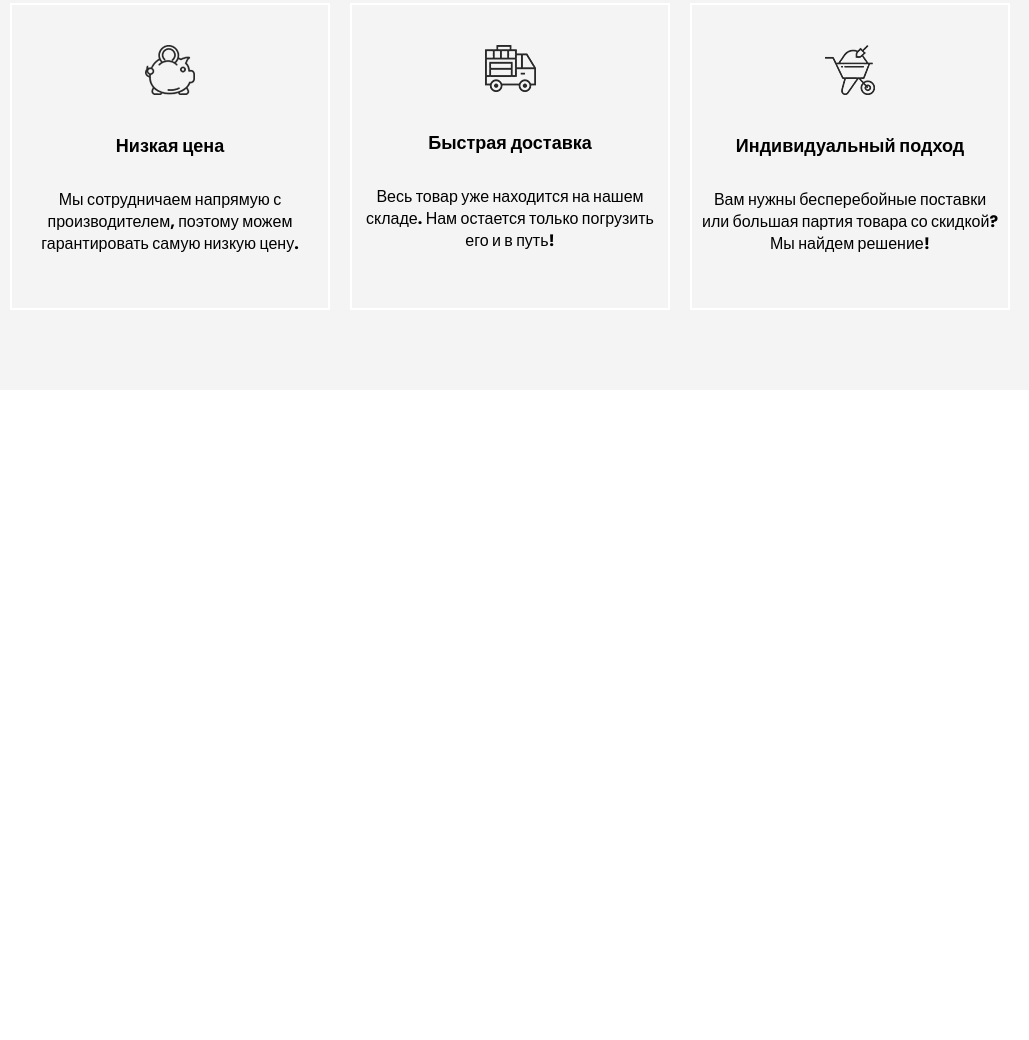
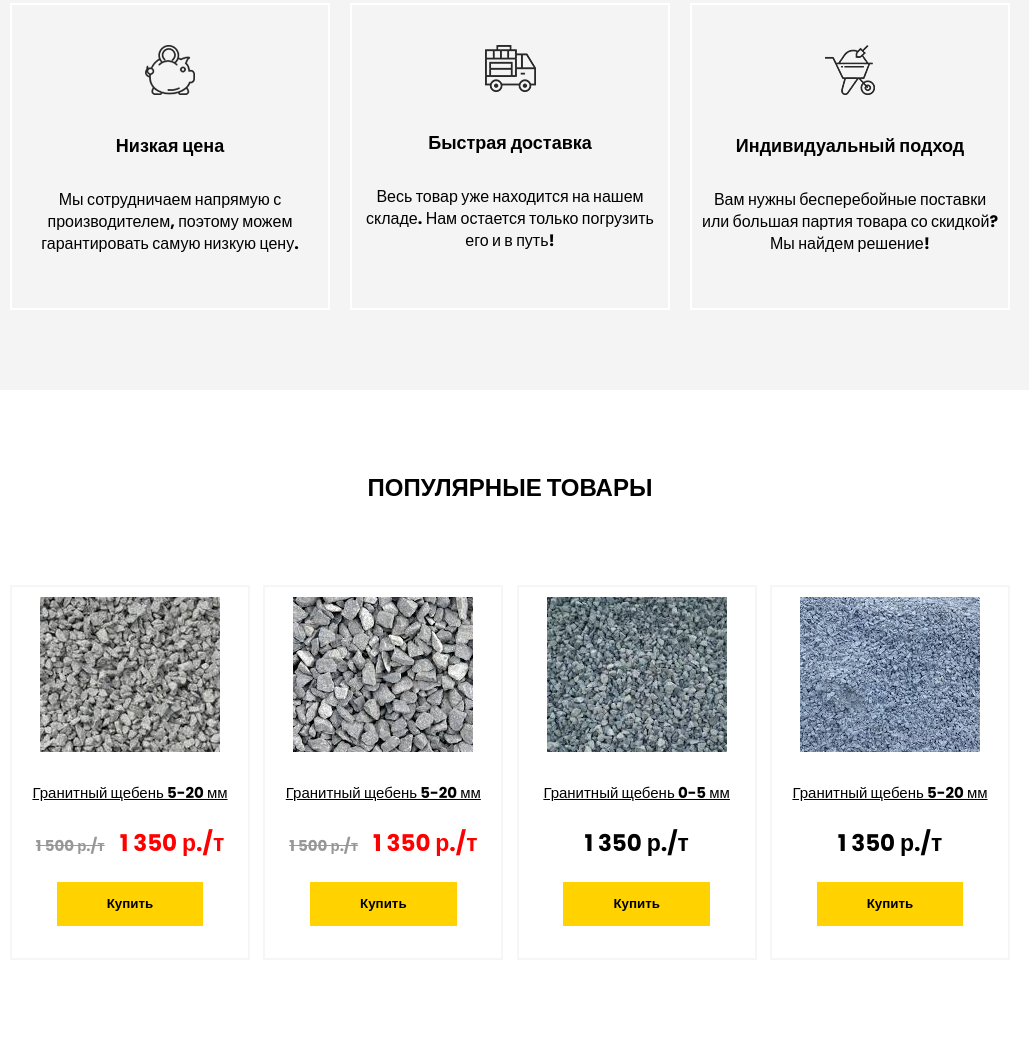
Before and after one commit to headlessgod/Granit_project, a plain HTML site: page index.html in a window 1280 px wide. Shown: the part 1693-2733 px from the top of the page, without its empty margins (130-1159 px from the left). Before the commit the page ends 2083 px from the top, so only its background shows below. Drawn offline with Linux system fonts and the light colour scheme.

Commit message:
create popular page

```diff
--- a/index.html
+++ b/index.html
@@ -82,12 +82,14 @@
             <div class="plus__left">
                 <img src="img/низкая_цена.png" alt="">
                 <h2 class="plus__title">Низкая цена</h2>
-                <h2 class="plus__text">Мы сотрудничаем напрямую с производителем, поэтому можем гарантировать самую низкую цену.</h2>
+                <h2 class="plus__text">Мы сотрудничаем напрямую с производителем, поэтому можем гарантировать самую
+                    низкую цену.</h2>
             </div>
             <div class="plus__middle">
                 <img src="img/доставка.png" alt="">
                 <h2 class="plus__title">Быстрая доставка</h2>
-                <h2 class="plus__text">Весь товар уже находится на нашем складе. Нам остается только погрузить его и в путь!</h2>
+                <h2 class="plus__text">Весь товар уже находится на нашем складе. Нам остается только погрузить его и в
+                    путь!</h2>
             </div>
             <div class="plus__right">
                 <img src="img/подход.png" alt="">
@@ -98,6 +100,35 @@
             </div>
         </div>
     </div>
+    <div class="popular">
+        <h2 class="popular__mainTitle">Популярные товары</h2>
+        <div class="block_one">
+            <img src="img/block1.png" alt="">
+            <h2 class="block_title">Гранитный щебень 5-20 мм</h2>
+            <h2 class="block_price">1 500 р./т<h2 class="block_discount">1 350 р./т</h2>
+            </h2>
+            <button class="block_button">Купить</button>
+        </div>
+        <div class="block_two">
+            <img src="img/block2.png" alt="">
+            <h2 class="block_title">Гранитный щебень 5-20 мм</h2>
+            <h2 class="block_price">1 500 р./т<h2 class="block_discount">1 350 р./т</h2>
+            </h2>
+            <button class="block_button">Купить</button>
+        </div>
+        <div class="block_three">
+            <img src="img/block3.png" alt="">
+            <h2 class="block_title">Гранитный щебень 0-5 мм</h2>
+            <h2 class="block_price_noDiscount">1 350 р./т</h2>
+            <button class="block_button">Купить</button>
+        </div>
+        <div class="block_four">
+            <img src="img/block4.png" alt="">
+            <h2 class="block_title">Гранитный щебень 5-20 мм</h2>
+            <h2 class="block_price_noDiscount">1 350 р./т</h2>
+            <button class="block_button">Купить</button>
+        </div>
+    </div>
 </body>
 
 </html>
--- a/style.css
+++ b/style.css
@@ -250,3 +250,63 @@ body {
     font-weight: 100;
     line-height: 22px;
 }
+
+
+/* POPULAR PAGE STYLES */
+
+
+.popular {
+    max-width: 1000px;
+    margin: auto; padding: 0;
+    display: flex;
+    flex-wrap: wrap;
+    text-align: center;
+    justify-content: space-between;
+}
+.popular__mainTitle {
+    width: 100%;
+    margin: 80px;
+    text-transform: uppercase;
+    font-weight: bold;
+}
+.block_one, .block_two, .block_three, .block_four {
+    width: 24%;
+    border: 2px solid #f6f6f6;
+    padding: 10px 0;
+    margin-bottom: 80px;
+}
+.block_one:hover, .block_two:hover, .block_three:hover, .block_four:hover {
+    -webkit-transform: scale(1.04);
+    -ms-transform: scale(1.04);
+    transform: scale(1.04);
+}
+.block_title {
+    font-size: 15px;
+    font-weight: 100;
+    text-decoration: underline;
+    margin: 22px 0;
+}
+.block_price {
+    color: #979797;
+    display: inline;
+    font-size: 15px;
+    text-decoration: line-through;
+}
+.block_discount {
+    display: inline;
+    font-size: 23px;
+    color: red;
+    margin-left: 15px;
+}
+.block_price_noDiscount {
+    font-size: 23px;
+    margin-bottom: 0;
+}
+.block_button {
+    background: #ffd200;
+    border: none;
+    cursor: pointer;
+    padding: 12px 50px;
+    font-weight: bold;
+    margin: 22px;
+}
```
Also changed, not shown: img/block1.png (added), img/block2.png (added), img/block3.png (added), img/block4.png (added).
